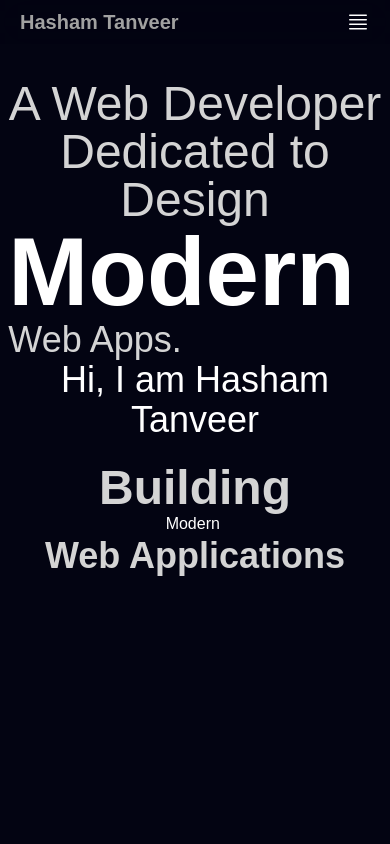
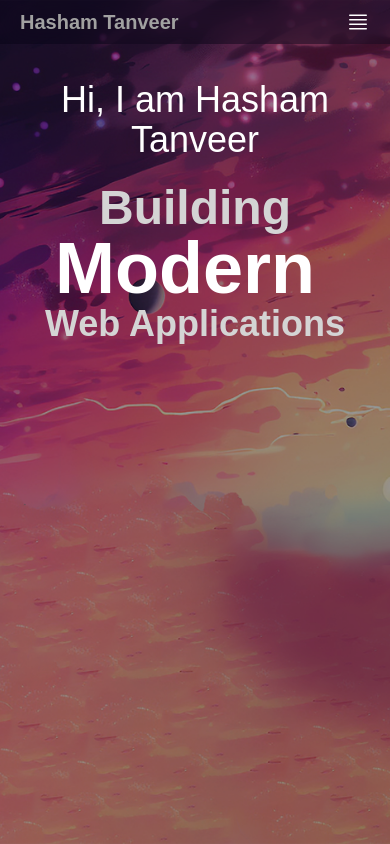
Before and after one commit to hashamtanveer-41/Porfolio-web, a React (Vite) app: page / in a window 390 px wide. Built offline with nearby package versions, Linux system fonts and the light colour scheme.

Commit message:
add parallax background and enhance hero section animations

```diff
--- a/src/App.jsx
+++ b/src/App.jsx
@@ -8,7 +8,7 @@ function App() {
     <>
       <div className="container mx-auto max-w-7xl">
         <Navbar />
-          <Hero />
+        <Hero />
       </div>
     </>
   )
--- a/src/components/HeroText.jsx
+++ b/src/components/HeroText.jsx
@@ -1,34 +1,80 @@
 import React from 'react'
 import {FlipWords} from "./FlipWords.jsx";
+import {motion} from "motion/react"
 
 const HeroText = () => {
+    const words = ["Secure", "Modern", "Scalable"];
+    const variants ={
+        hidden: {opacity:0, x:-50},
+        visible: {opacity:1, x:0},
+    }
     return (
         <div className="z-10 mt-20 text-center md:mt-40 md:text-left rounded-3xl bg-clip-text">
             {/*Desktop View*/}
-            <div className="flex hidden md:flex c-space ">
-                <h1 className="text-4xl font-medium">Hi! I am Hasham Tanveer</h1>
+            <div className="flex-col hidden md:flex c-space ">
+                <motion.h1
+                    className="text-4xl font-medium"
+                    variants={variants}
+                    initial="hidden"
+                    animate="visible"
+                    transition={{delay:1}}
+                >Hi! I am Hasham Tanveer</motion.h1>
+
+            <div className="flex flex-col items-start">
+                <motion.p className="text-5xl font-medium text-neutral-300 "
+                          variants={variants}
+                          initial="hidden"
+                          animate="visible"
+                          transition={{delay: 1.2}}>A Web Developer <br /> Dedicated to Design
+                </motion.p>
+                <motion.div
+                    variants={variants}
+                    initial="hidden"
+                    animate="visible"
+                    transition={{delay: 1.5}}>
+                    <FlipWords className="text-8xl text-white font-black" words={words}/>
+                </motion.div>
+                <motion.p className="text-4xl font-medium text-neutral-300"
+                          variants={variants}
+                          initial="hidden"
+                          animate="visible"
+                          transition={{delay: 1.7}}>
+                    Web Apps.
+                </motion.p>
             </div>
-            <div className="flex flex-col items-start">
-                <p className="text-5xl font-medium text-neutral-300 ">A Web Developer <br /> Dedicated to Design
-                </p>
-                <div>
-                    <FlipWords className="text-8xl font-black" words={["Secure", "Modern", "Scalable"]}/>
-                </div>
-                <p className="text-4xl font-medium text-neutral-300">
-                    Web Apps.
-                </p>
             </div>
             {/*Mobile View */}
             <div className="flex flex-col space-y-6 md:hidden">
-                <p className="text-4xl font-medium">
+                <motion.p className="text-4xl font-medium"
+                          variants={variants}
+                          initial="hidden"
+                          animate="visible"
+                          transition={{delay: 1}}
+                >
                     Hi, I am Hasham Tanveer
-                </p>
+                </motion.p>
                 <div>
-                    <p className="text-5xl font-black text-neutral-300">Building</p>
-                    <p>
-                        <FlipWords   words={["Secure", "Modern", "Scalable"]}/>
-                    </p>
-                    <p className="text-4xl font-black text-neutral-300 ">Web Applications</p>
+                    <motion.p className="text-5xl font-black text-neutral-300"
+                              variants={variants}
+                              initial="hidden"
+                              animate="visible"
+                              transition={{delay: 1.2}}>Building</motion.p>
+                    <motion.div
+                        variants={variants}
+                        initial="hidden"
+                        animate="visible"
+                        transition={{ delay: 1.5 }}
+                    >
+                        <FlipWords
+                            words={words}
+                            className="font-black text-white text-7xl"
+                        />
+                    </motion.div>
+                    <motion.p className="text-4xl font-black text-neutral-300 "
+                              variants={variants}
+                              initial="hidden"
+                              animate="visible"
+                              transition={{delay: 1.8}}>Web Applications</motion.p>
                 </div>
             </div>
         </div>
--- /dev/null
+++ b/src/components/ParallaxBackground.jsx
@@ -0,0 +1,60 @@
+import React from 'react'
+import {motion, useScroll, useTransform} from "framer-motion";
+
+const ParallaxBackground = () => {
+    const {scrollYProgress} =useScroll()
+    const mountain3Y = useTransform(scrollYProgress, [0, 0.5], ["0%", "70%"]);
+    const planetsX = useTransform(scrollYProgress, [0, 0.5], ["0%", "-20%"]);
+    const mountain2Y = useTransform(scrollYProgress, [0, 0.5], ["0%", "30%"]);
+    const mountain1Y = useTransform(scrollYProgress, [0, 0.5], ["0%", "0%"]);
+    return (
+        <section>
+            <div className="absolute inset-0 bg-black/40">
+                <div className="relative h-screen overflow-y-hidden">
+                    {/*Background Sky*/}
+                    <div className="absolute inset-0 w-full h-screen -z-50"
+                        style={{
+                            backgroundImage:"url(/assets/sky.jpg)",
+                            backgroundPosition:"bottom",
+                            backgroundSize:"cover",
+                        }}
+                    />
+                    {/*Mountain Layer 3*/}
+                    <motion.div className="absolute -z-40 inset-0"
+                         style={{
+                             backgroundImage:"url(/assets/mountain-3.png)",
+                             backgroundPosition:"bottom",
+                             backgroundSize:"cover",
+                             y: mountain3Y
+                         }}/>
+                    {/*Planets Layers*/}
+                    <motion.div className="absolute -z-30 inset-0"
+                         style={{
+                             backgroundImage:"url(/assets/planets.png)",
+                             backgroundPosition:"bottom",
+                             backgroundSize:"cover",
+                             x: planetsX
+                         }}/>
+                    {/*Mountain Layer 2*/}
+                    <motion.div className="absolute -z-20 inset-0"
+                         style={{
+                             backgroundImage:"url(/assets/mountain-2.png)",
+                             backgroundPosition:"bottom",
+                             backgroundSize:"cover",
+                             y: mountain2Y
+                         }}/>
+                    {/*Mountain Layer 1*/}
+                    <motion.div className="absolute -z-10 inset-0"
+                         style={{
+                             backgroundImage:"url(/assets/mountain-1.png)",
+                             backgroundPosition:"bottom",
+                             backgroundSize:"cover",
+                             y: mountain2Y
+
+                         }}/>
+                </div>
+            </div>
+        </section>
+    )
+}
+export default ParallaxBackground
--- a/src/sections/Hero.jsx
+++ b/src/sections/Hero.jsx
@@ -1,10 +1,12 @@
 import React from 'react'
 import HeroText from "../components/HeroText.jsx";
+import ParallaxBackground from "../components/ParallaxBackground.jsx";
 
 const Hero = () => {
     return (
         <section className="flex items-start justify-center md:items-start md:justify-start min-h-screen overflow-hidden c-space">
             <HeroText />
+            <ParallaxBackground />
         </section>
     )
 }
--- a/src/sections/Testimonials.jsx
+++ /dev/null
@@ -1,8 +0,0 @@
-import React from 'react'
-
-const Testimonials = () => {
-    return (
-        <div>Testimonials</div>
-    )
-}
-export default Testimonials
```
